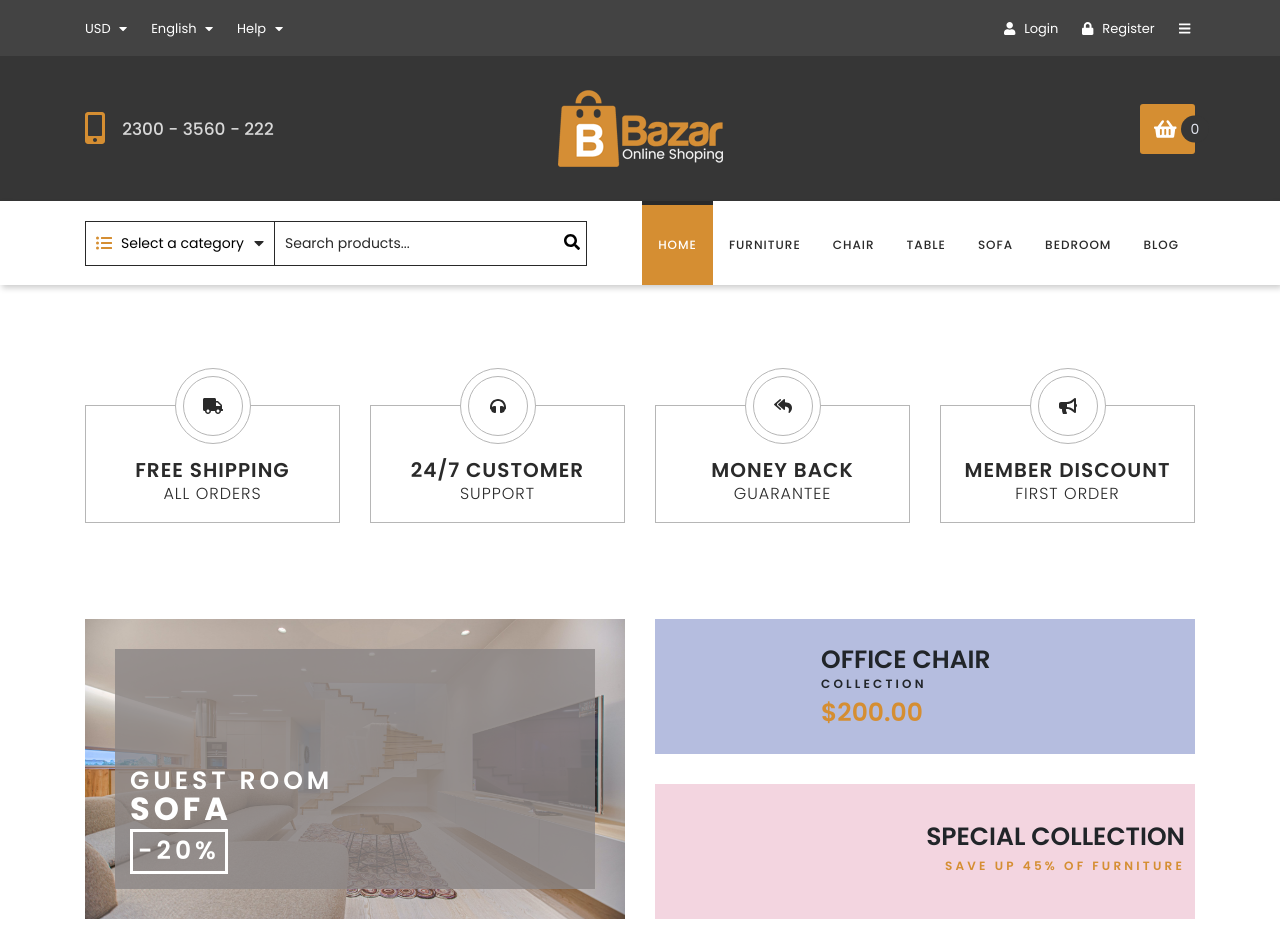
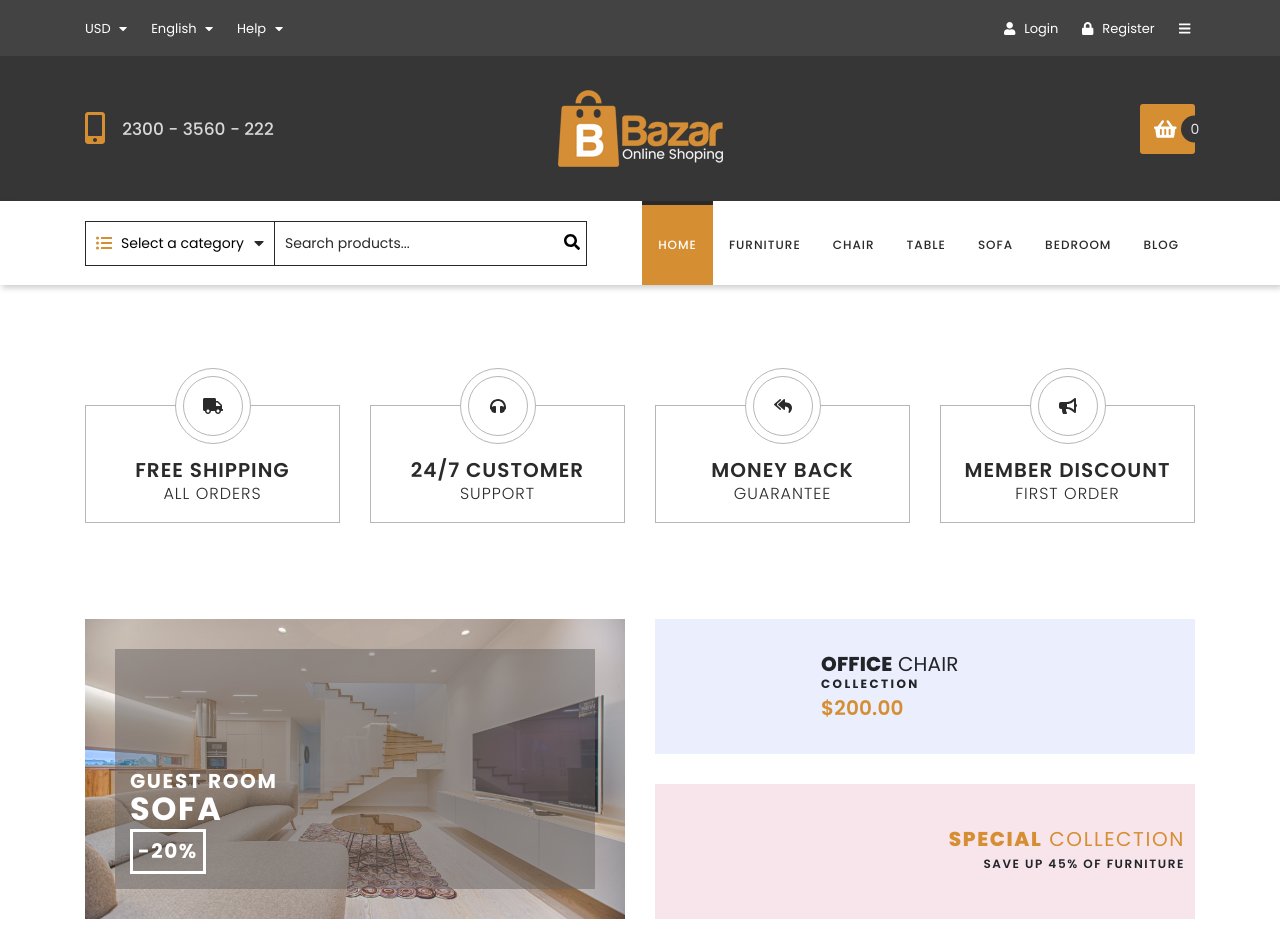
Before and after one commit to matwjablonski/wdp-2403-01, a React (Create React App) app: page / in a window 1280 px wide. Shown: the top 945 px of the page. Built offline with nearby package versions, Linux system fonts and the light colour scheme.

Commit message:
[WDP-25] Refactoring Promotions

```diff
--- a/src/components/features/Promotions/Promotions.js
+++ b/src/components/features/Promotions/Promotions.js
@@ -13,19 +13,21 @@ const Promotions = () => {
   };
   const promotions = useSelector(getAll);
 
+  const leftPanel = promotions.find(item => item.type === panelType.left);
+  const rightUpperPanel = promotions.find(item => item.type === panelType.rightUpper);
+  const rightBottomPanel = promotions.find(item => item.type === panelType.rightBottom);
+
   const leftPanelImageProps = {
     alt: panelType.left,
-    filePath: `${srcDir}${
-      promotions.find(item => item.type === panelType.left).filePath
-    }`,
+    filePath: `${srcDir}${leftPanel.filePath}`,
   };
   const rightUpperPanelImageProps = {
     alt: panelType.rightUpper,
-    filePath: '', //`${srcDir}${promotions.find(item => item.type === panelType.rightUpper).filePath}`,
+    filePath: '', //`${srcDir}${rightUpperPanel.filePath}`,
   };
   const rightBottomPanelImageProps = {
     alt: panelType.rightBottom,
-    filePath: '', //`${srcDir}${promotions.find((item => item.type === panelType.rightBottom)).filePath}`,
+    filePath: '', //`${srcDir}${rightBottomPanel.filePath}`,
   };
 
   return (
@@ -39,9 +41,9 @@ const Promotions = () => {
             >
               <div className={clsx('d-flex align-items-end', styles.bkg)}>
                 <div className={styles.content}>
-                  <p>Guest room</p>
-                  <p>Sofa</p>
-                  <p>-20%</p>
+                  <p>{leftPanel.title}</p>
+                  <p>{leftPanel.subtitle}</p>
+                  <p>{leftPanel.discount}</p>
                 </div>
               </div>
             </div>
@@ -56,9 +58,12 @@ const Promotions = () => {
                   }}
                 >
                   <div className={styles.content}>
-                    <p>Office chair</p>
-                    <p>Collection</p>
-                    <p>$200.00</p>
+                    <p>
+                      <span>{rightUpperPanel.title.split(' ')[0]}</span>{' '}
+                      {rightUpperPanel.title.split(' ')[1]}
+                    </p>
+                    <p>{rightUpperPanel.subtitle}</p>
+                    <p>{rightUpperPanel.discount}</p>
                   </div>
                 </div>
               </div>
@@ -70,8 +75,12 @@ const Promotions = () => {
                   }}
                 >
                   <div className={styles.content}>
-                    <p>Special collection</p>
-                    <p>Save up 45% of furniture</p>
+                    <p>
+                      <span>{rightBottomPanel.title.split(' ')[0]}</span>{' '}
+                      {rightBottomPanel.title.split(' ')[1]}
+                    </p>
+                    <p>{rightBottomPanel.subtitle}</p>
+                    <p>{rightBottomPanel.discount}</p>
                   </div>
                 </div>
               </div>
--- a/src/components/features/Promotions/Promotions.module.scss
+++ b/src/components/features/Promotions/Promotions.module.scss
@@ -1,7 +1,6 @@
 @import "../../../styles/settings.scss";
 
 .root {
- // display: flex;
   padding: 1rem 0;
 
   .bkgImage {
@@ -16,8 +15,6 @@
   }
 
   .panel {
-  //  column-gap: 10px;
-
     @media only screen and (max-width: 575.5px) {
       row-gap: 10px;
     }
@@ -29,24 +26,19 @@
     height: 300px;
 
     .bkg {
-      background-color: rgba(139, 134, 134, 0.8);
+      background-color: rgba(104, 100, 100, 0.5);
       height: 100%;
     }
 
     .content {
       padding-left: 15px;
       padding-bottom: 15px;
-    }
 
       p {
-      font-size: 25px;
-      font-weight: 600;
-      line-height: 1.8rem;
-      letter-spacing: .25rem;
         margin-right: auto;
         margin-bottom: 0;
-      text-transform: uppercase;
-      padding: 0;
+        line-height: 1.8rem;
+        font-weight: bold;
       }
 
       p:nth-of-type(2){
@@ -60,6 +52,7 @@
         border: 3px solid white;
       }
     }
+  }
 
   .rightPanel {
     height: 100%;
@@ -69,66 +62,56 @@
     }
 
     .rightUpper {
-      background-color: rgb(181, 189, 223);
+      background-color: rgb(235, 238, 252);
       flex: 1;
       padding: 10px;
 
       .content {
         width: 70%;
         justify-content: center;
-      }
 
         p {
-        font-size: 25px;
-        font-weight: 600;
-        line-height: 1.5rem;
           margin-right: auto;
-        margin-bottom: 0;
-        text-transform: uppercase;
-        padding: 0;
+          letter-spacing: .01rem;
         }
 
         p:nth-of-type(2){
-        font-weight: 600;
+          font-weight: 700;
           font-size: 0.75rem;
-        letter-spacing: .2rem;
+          letter-spacing: .15rem;
         }
 
         p:last-child{
+          font-weight: 600;
           margin-top: 5px;
           color: $primary;
         }
       }
+    }
 
     .rightBottom {
-      background-color: rgb(243, 213, 224);
+      background-color: rgb(247, 229, 235);
       flex: 1;
       padding: 10px;
 
       .content {
         width: 70%;
         justify-content: center;
+        text-align: end;
+
+        p {
+          margin-left: auto;
         }
 
-      p {
-        font-size: 25px;
-        font-weight: 600;
-        line-height: 1.5rem;
-        margin-left: auto;
-        margin-bottom: 0;
-        text-transform: uppercase;
-        padding: 0;
-      }
-
-      p:nth-of-type(2){
-        font-weight: 600;
-        font-size: 0.75rem;
-        letter-spacing: .2rem;
+        p:first-of-type{
+          color: $primary;
         }
 
         p:last-child{
+          font-weight: 600;
           margin-top: 5px;
-        color: $primary;
+          font-size: 12px;
+        }
       }
     }
   }
@@ -138,6 +121,19 @@
     flex-direction: column;
     width: 100%;
     text-align: start;
+
+    p {
+      font-size: 20px;
+      font-weight: 400;
+      line-height: 1.2rem;
+      letter-spacing: .1rem;
+      margin-bottom: 0;
+      text-transform: uppercase;
+      padding: 0;
+
+      span {
+        font-weight: 800;
       }
-
     }
+  }
+}
--- a/src/redux/initialState.js
+++ b/src/redux/initialState.js
@@ -24,8 +24,8 @@ const initialState = {
     {
       type: 'right-bottom-panel',
       title: 'special collection',
-      subtitle: 'save up x of furniture',
-      discount: '45%',
+      subtitle: '',
+      discount: 'Save up 45% of furniture',
       filePath: '/images/promotions/right-bottom-panel.jpg',
     },
   ],
```
Lines whose indentation alone changed are shown as unchanged.
